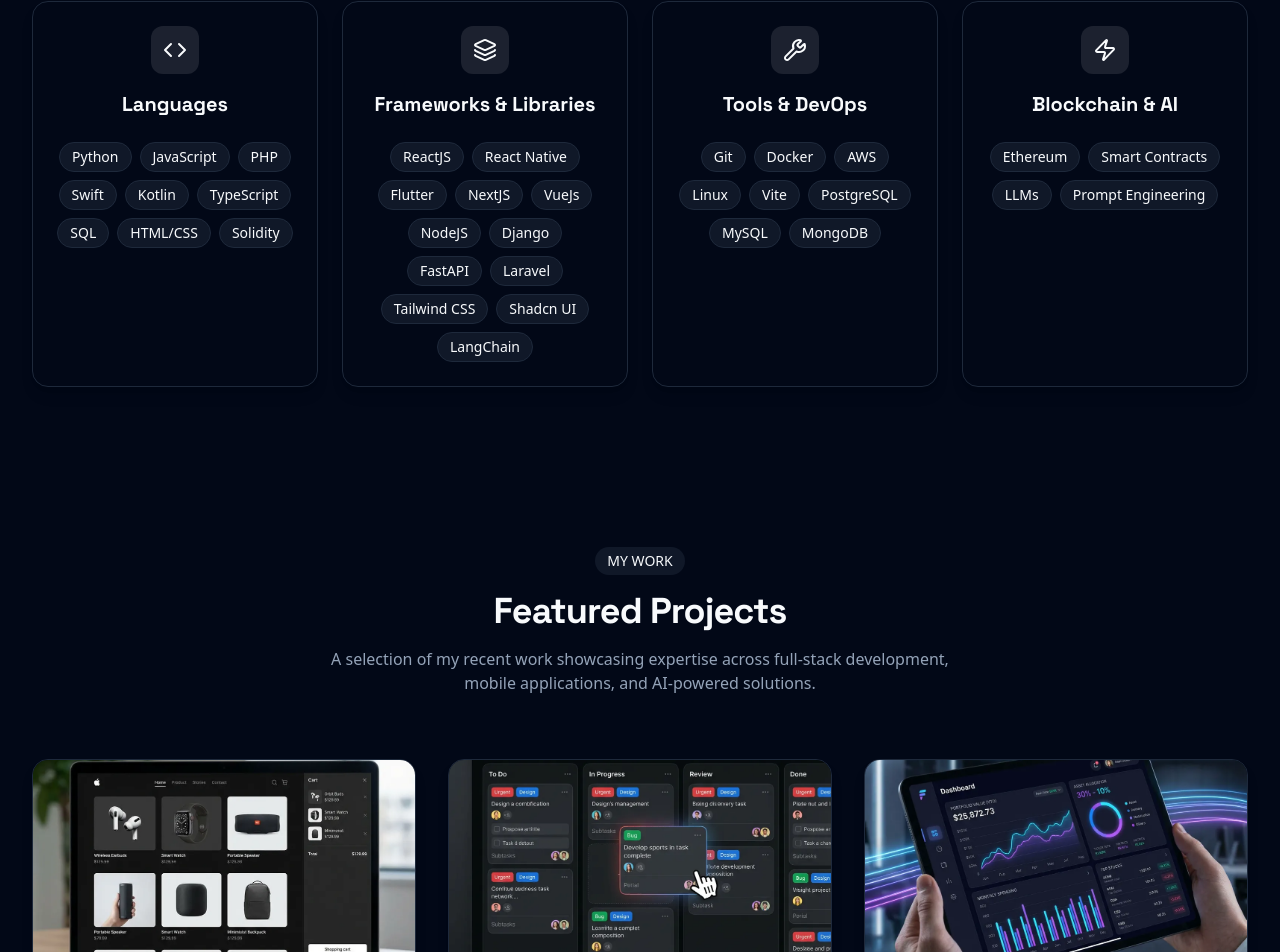
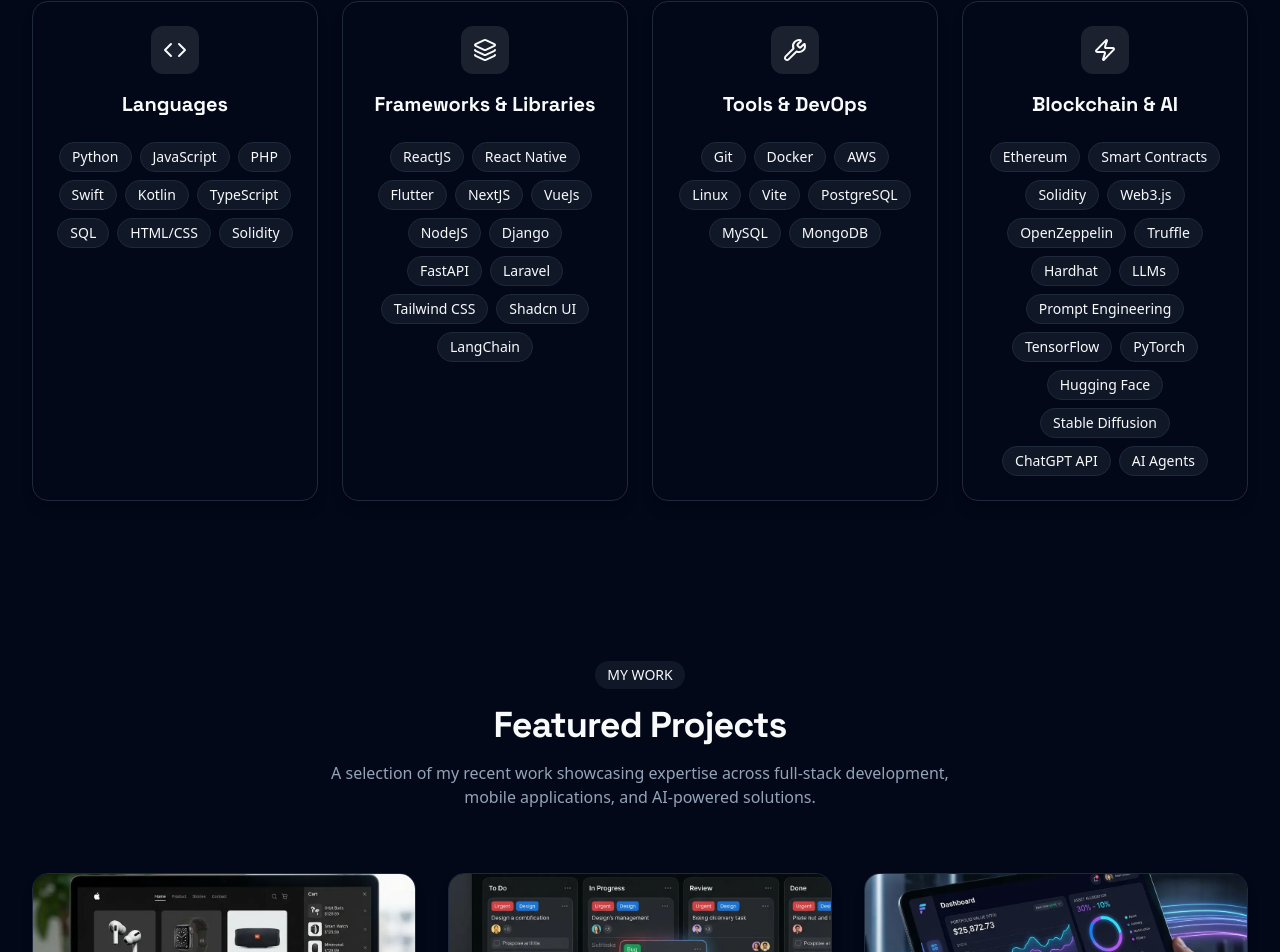
Before and after one commit to Base29/my-portfolio, a React (Vite) app: page / in a window 1280 px wide. Shown: the part 3858-4810 px from the top of the page. Built offline with nearby package versions, Linux system fonts and the light colour scheme.

Commit message:
Enhancements to the Blockchain & AI section

```diff
--- a/src/components/sections/Skills.tsx
+++ b/src/components/sections/Skills.tsx
@@ -5,7 +5,7 @@
     Languages: { items: ['Python', 'JavaScript', 'PHP', 'Swift', 'Kotlin', 'TypeScript', 'SQL', 'HTML/CSS', 'Solidity'], icon: Code },
     'Frameworks & Libraries': { items: ['ReactJS', 'React Native', 'Flutter', 'NextJS', 'VueJs', 'NodeJS', 'Django', 'FastAPI', 'Laravel', 'Tailwind CSS', 'Shadcn UI', 'LangChain'], icon: Layers },
     'Tools & DevOps': { items: ['Git', 'Docker', 'AWS', 'Linux', 'Vite', 'PostgreSQL', 'MySQL', 'MongoDB'], icon: Wrench },
-    'Blockchain & AI': { items: ['Ethereum', 'Smart Contracts', 'LLMs', 'Prompt Engineering'], icon: Zap },
+    'Blockchain & AI': { items: ['Ethereum', 'Smart Contracts', 'Solidity', 'Web3.js', 'OpenZeppelin', 'Truffle', 'Hardhat', 'LLMs', 'Prompt Engineering', 'TensorFlow', 'PyTorch', 'Hugging Face', 'Stable Diffusion', 'ChatGPT API', 'AI Agents'], icon: Zap },
 };
 
 const Skills = () => {
```
